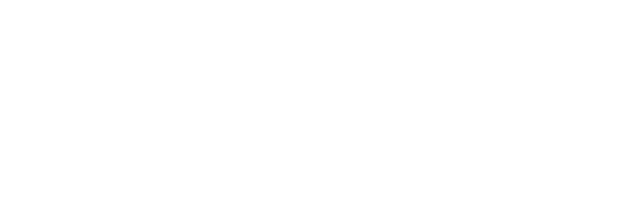
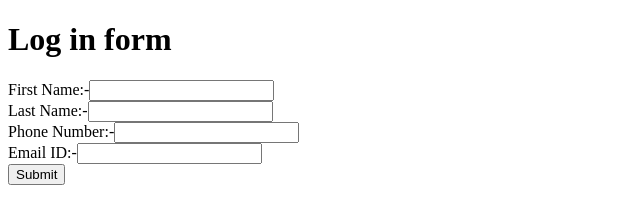
Before and after one commit to acciojob/form-login-2-sanjusahu2002, a website: page main.html in a window 1280 px wide. Shown: the whole page, without its empty margins (0-640 px from the left). Drawn offline with Linux system fonts and the light colour scheme.

Commit message:
created a submission

```diff
--- a/main.html
+++ b/main.html
@@ -8,6 +8,15 @@
 
 <body>
 	<!-- the entire body must be written by student -->
+	<h1>Log in form</h1>
+    <form action="">
+        <label for="fName">First Name:-</label><input type="text" id="fName" name="First Name"><br>
+        <label for="lName">Last Name:-</label><input type="text" id="lName" name="Last Name"><br>
+        <label for="pNumber">Phone Number:-</label><input type="number" id="pNumber" name="Phone Number"><br>
+        <label for="eMail">Email ID:-</label><input type="email" id="eMail" name="Email ID"><br>
+
+    </form>
+    <button onclick="Submit()">Submit</button>
     <script type="text/javascript" src="./script.js">
 </script>
 
--- a/script.js
+++ b/script.js
@@ -1 +1,9 @@
 //your JS code here. If required.
+let fname = document.getElementById("fName");
+        let lname = document.getElementById("lName");
+        let pnumber = document.getElementById("pNumber");
+        let email = document.getElementById("eMail");
+
+        function Submit(){
+            alert(`First Name: ${fname.value} Last Name: ${lname.value} Phone Number: ${pnumber.value} Email ID: ${email.value}`);
+        }
```
